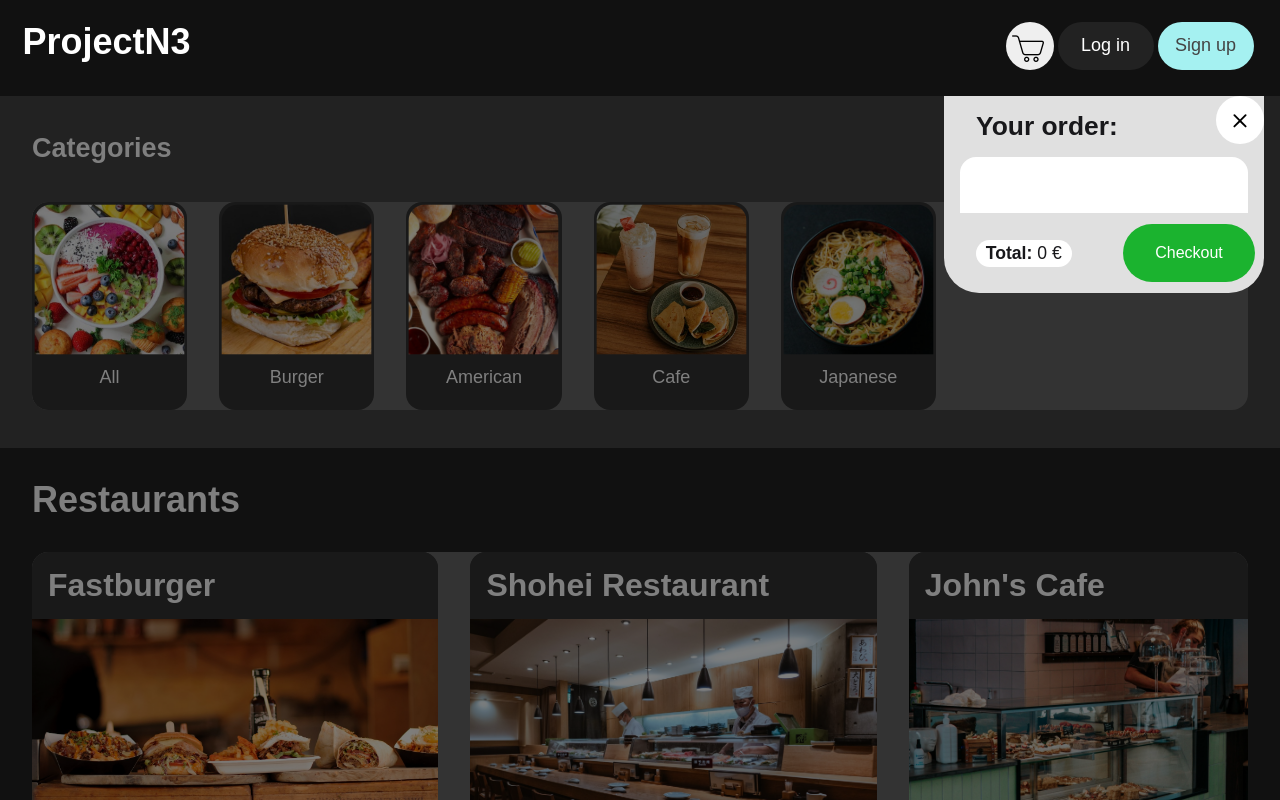
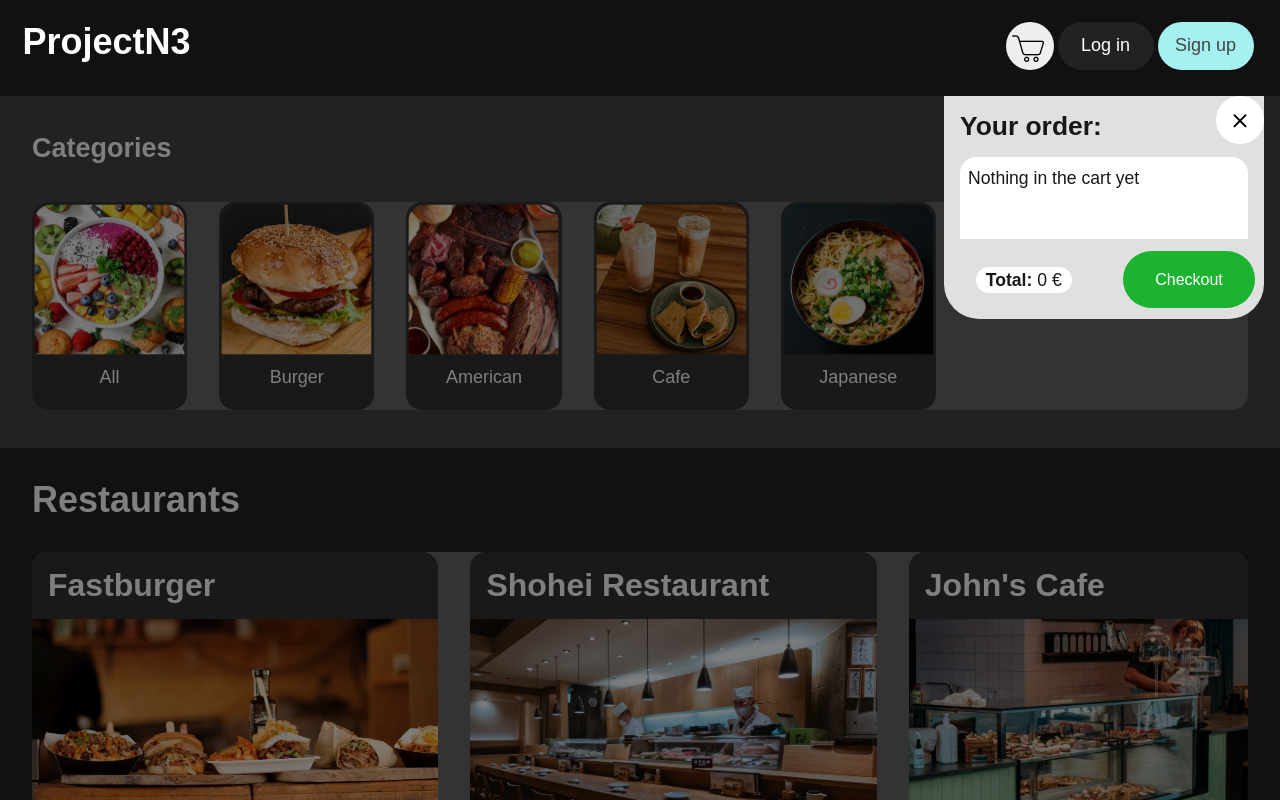
Before and after one commit to globalGLEX/ProjectN3, a React (Vite) app in the folder client/: page / in a window 1280 px wide. Both pictures are taken after a click on the button 1029 px from the left and 46 px from the top of the page. Shown: the top 800 px of the page. Built offline with nearby package versions, Linux system fonts and the light colour scheme.

Commit message:
UX adjustments

```diff
--- a/client/src/components/CartContent.tsx
+++ b/client/src/components/CartContent.tsx
@@ -7,9 +7,11 @@ export default function CartContent({ answer, allCart, setAllCart}: { answer: an
   return (
   <>
   <div className="cart-content">
-
-    {allCart.map((item: any, index: number) => (
-    <CartContentItem
+  {allCart.length === 0 ? (
+    <p>Nothing in the cart yet</p>
+  ) : (
+    allCart.map((item: any, index: number) => (
+      <CartContentItem
         key={index}
         indexToRemove={index}
         setAllCart={setAllCart}
@@ -17,10 +19,10 @@ export default function CartContent({ answer, allCart, setAllCart}: { answer: an
         productName={item.product}
         productPrice={item.productPrice}
         productOptions={item.options}
-    />
-))}
-
-  </div>
+      />
+    ))
+  )}
+</div>
   <div className="cart-total"> <b>&nbsp; Total: </b>
     {allCart.reduce((acc: number, item: any) => acc + item.amount * item.productPrice, 0)} € &nbsp;
     </div>
--- a/client/src/index.css
+++ b/client/src/index.css
@@ -217,7 +217,7 @@ header{
 }
 .cart-modal h2{
   padding-bottom: 1rem;
-  margin-left: 1rem;
+  margin-left: 0rem;
   background-color: #e0e0e0;
 }
 
@@ -333,7 +333,7 @@ header{
 .category-item{
   background: #333;
   color: #fff;
-
+  cursor: pointer;
   border-radius: 1rem;
   border: none;
   text-align: center;
```
